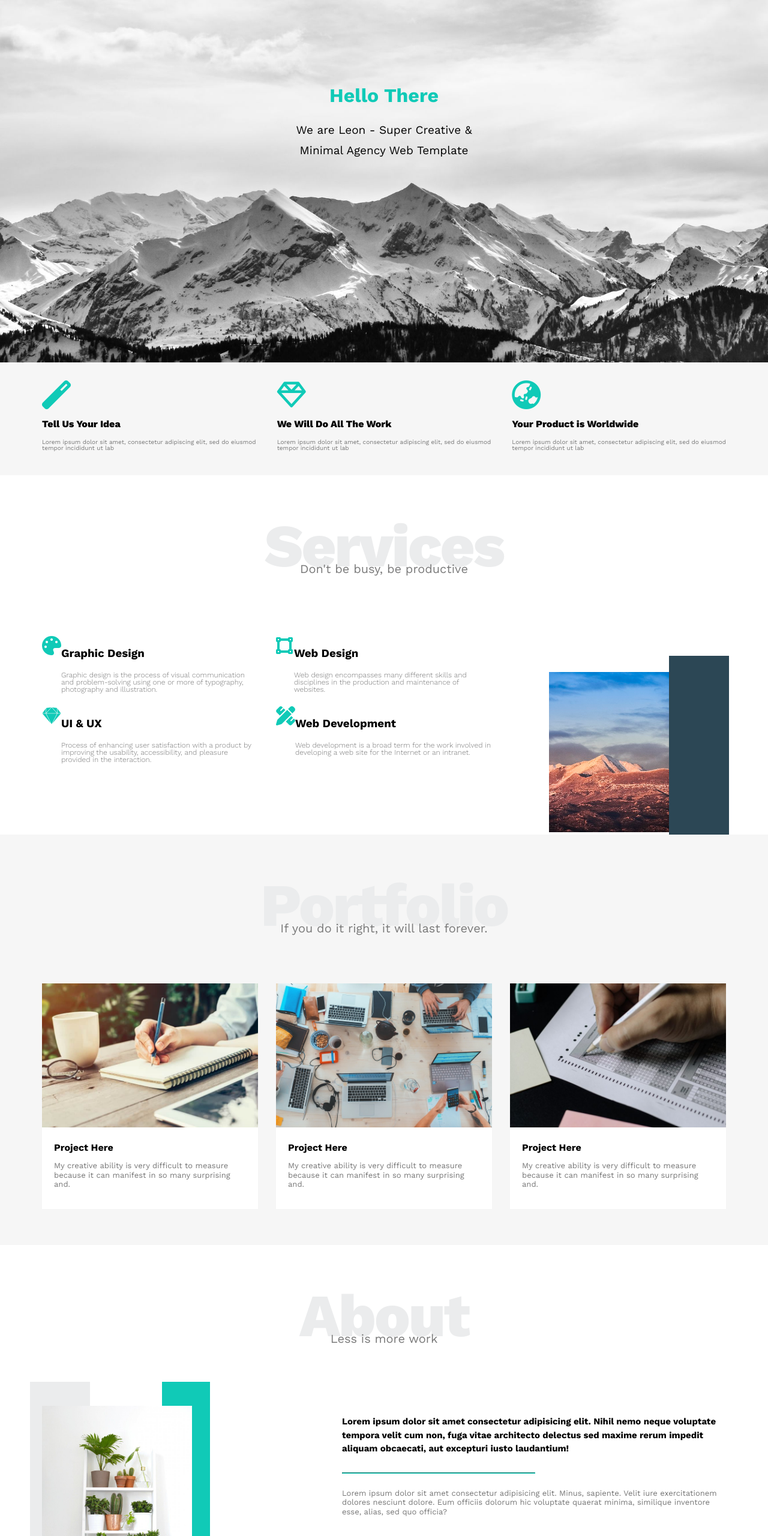
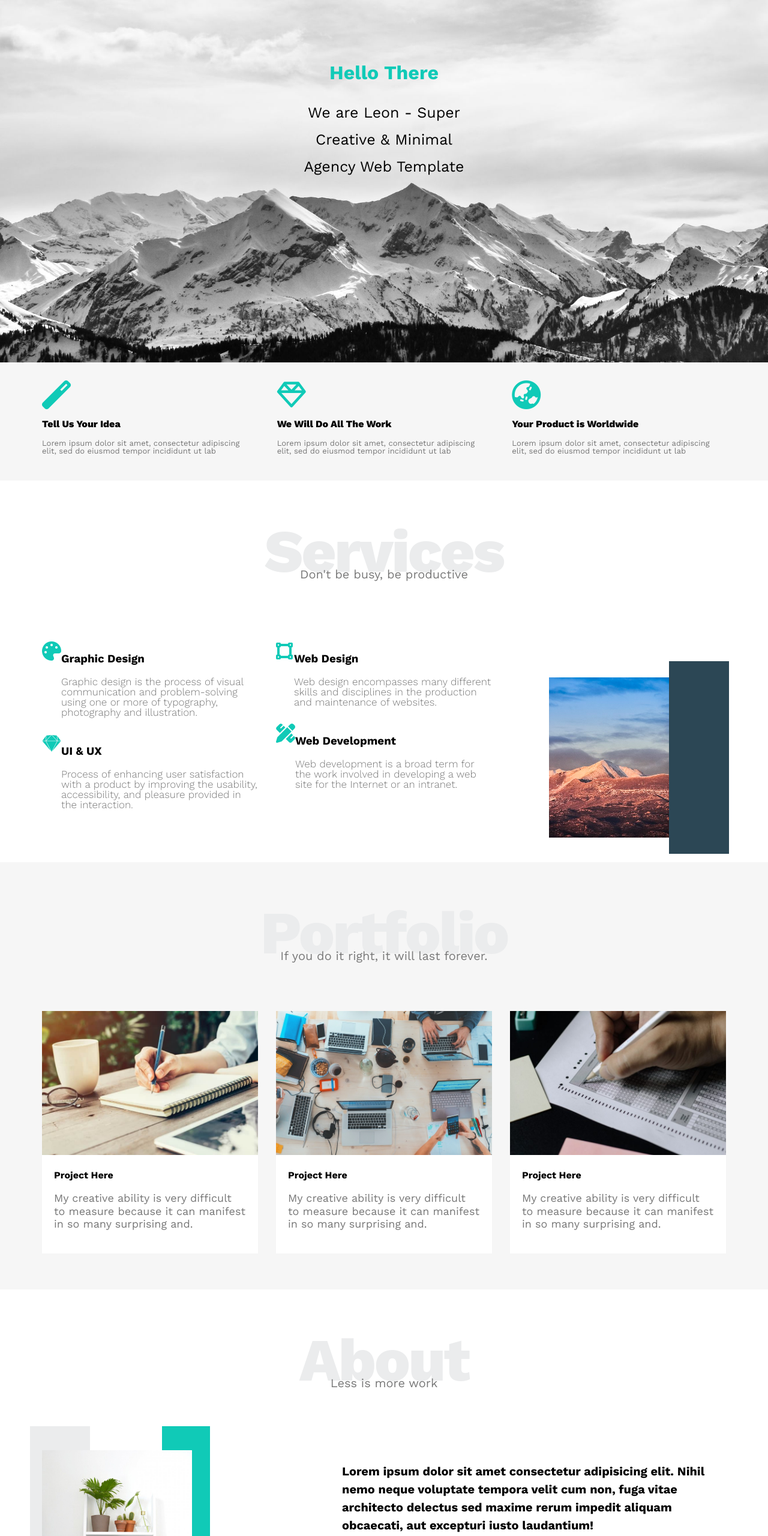
Before and after one commit to ElzZzoz/template-1, a plain HTML site: page index.html in a window 1280 px wide. Shown: the part 240-2800 px from the top of the page at 60% size. Drawn offline with nearby package versions, Linux system fonts and the light colour scheme; a web font is replaced by a local one.

Commit message:
Initial commit

```diff
--- a/css/leon.css
+++ b/css/leon.css
@@ -197,7 +197,7 @@ body {
 }
 
 .intro-text > p {
-  font-size: 19px;
+  font-size: 25px;
   line-height: 1.8;
 }
 
@@ -226,7 +226,7 @@ body {
 
 .features .feat p {
   line-height: 1;
-  font-size: 10px;
+  font-size: 13px;
   color: #777;
 }
 
@@ -271,7 +271,7 @@ body {
   color: #777;
   font-weight: 300;
   line-height: 1;
-  font-size: 12px;
+  font-size: 17px;
 }
 
 .services .services-content .image {
@@ -339,7 +339,7 @@ body {
 .portfolio .info p {
   color: #777;
   line-height: 1.2;
-  font-size: 13px;
+  font-size: 18px;
 }
 /* start portofolio */
 /* start about */
@@ -417,13 +417,13 @@ body {
   font-weight: bold;
   line-height: 1.5;
   margin-bottom: 20px;
-  font-size: 15px;
+  font-size: 20px;
 }
 
 .about .text p:last-of-type {
   line-height: 1.2;
   color: #777;
-  font-size: 13px;
+  font-size: 18px;
 }
 
 .about .text hr {
@@ -449,7 +449,7 @@ body {
 }
 
 .contact .info p {
-  font-size: 20px;
+  font-size: 25px;
   color: var(--secondary-color);
   letter-spacing: -1px;
   font-weight: 800;
@@ -460,7 +460,7 @@ body {
   text-decoration: none;
   color: var(--main-color);
   font-weight: 800;
-  font-size: 15px;
+  font-size: 25px;
   display: block;
   margin-bottom: 15px;
 }
```
